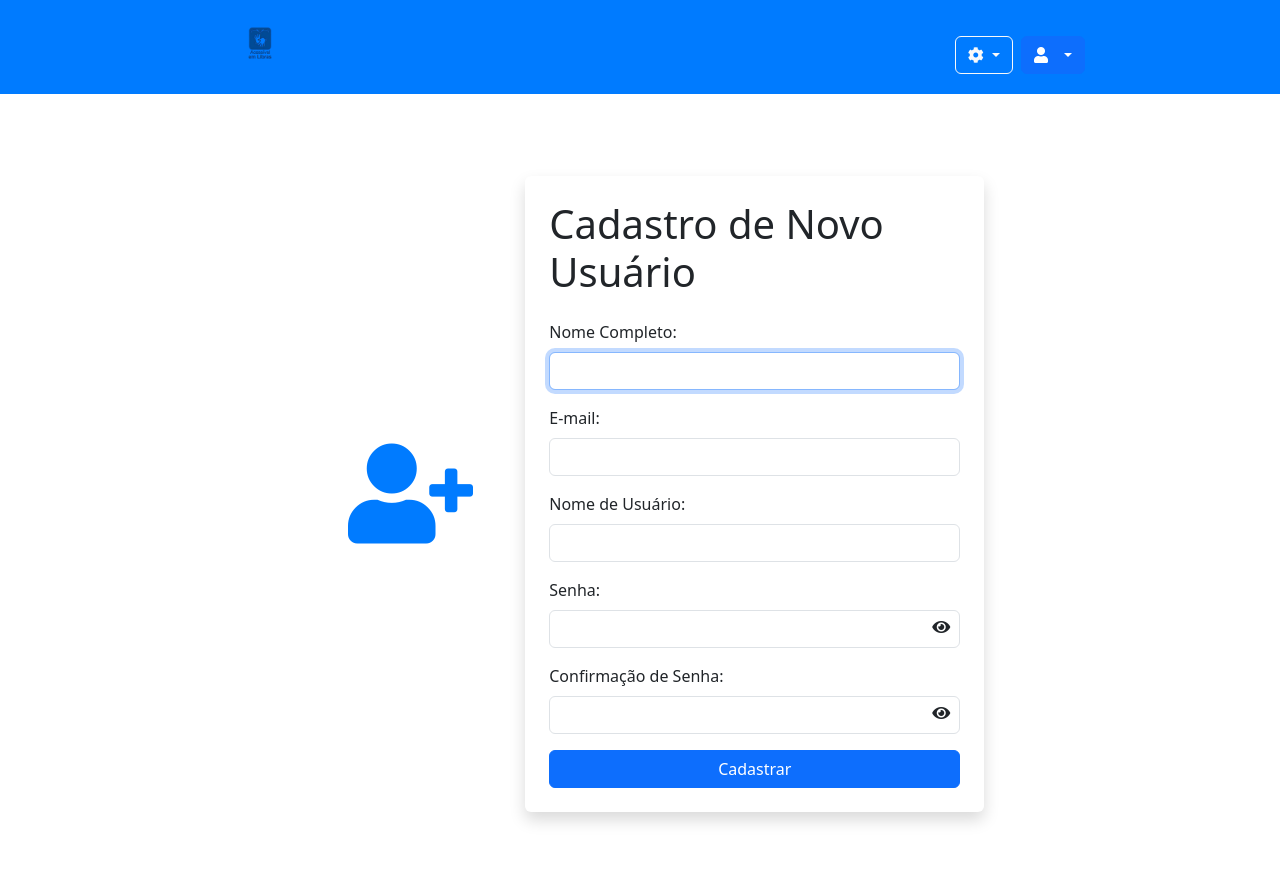
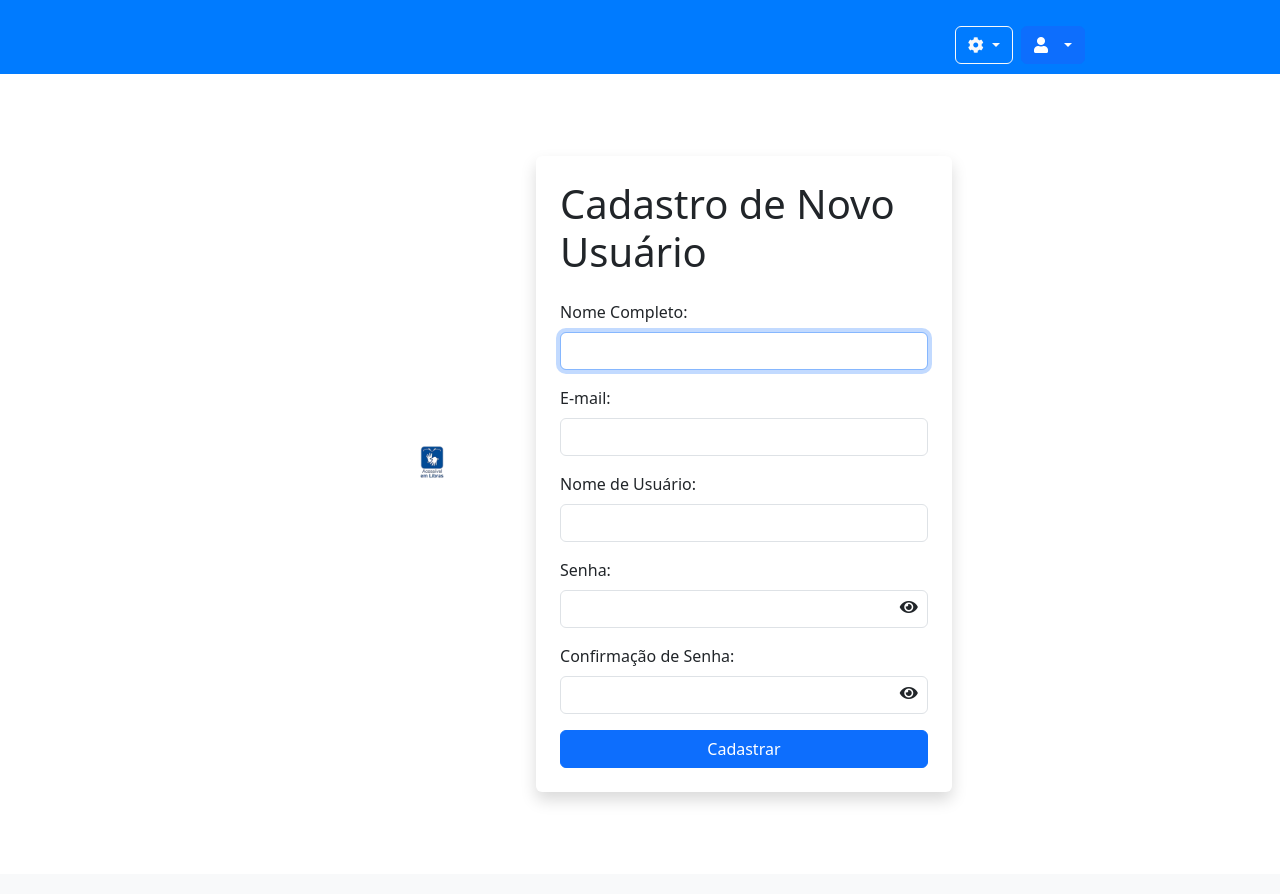
Before and after one commit to Ryan1590/hackathon-terceiro-periodo, a PHP site: page /cadastroNovoUsuario.php in a window 1280 px wide. After the commit the page ends 801 px from the top, so only its background shows below. Run offline with PHP 8.4, Linux system fonts and the light colour scheme.

Commit message:
icone de libras adicionado

```diff
--- a/front-end/cadastroNovoUsuario.php
+++ b/front-end/cadastroNovoUsuario.php
@@ -55,9 +55,7 @@
     <div class="header text-center">
         <div class="container mt-3">
             <div class="row">
-                <div class="col-4 d-flex justify-content-center align-items-center">
-                    <img class="mb-4" src="img/iconedelibras.png" alt="logo" width="60px">
-                </div>
+
                 <div class="col-4 d-flex justify-content-center align-items-center ms-auto">
                     <div class="dropdown me-2">
                         <button class="btn btn-outline-light dropdown-toggle" type="button" id="dropdownMenuButton"
@@ -87,9 +85,10 @@
 
     <div class="container d-flex justify-content-center align-items-center min-vh-100">
         <div class="row">
-            <div class="col-md-4 icon-container">
-                <i class="fas fa-user-plus"></i>
-            </div>
+        <div class="col-4 d-flex justify-content-center align-items-center">
+                    <img class="mb-4" src="img/iconedelibras.png" alt="logo" width="60px">
+                </div>
+
             <div class="col-md-8 register-container p-4 bg-white rounded shadow">
                 <h1 class="mb-4">Cadastro de Novo Usuário</h1>
                 <form id="register-form">
```
